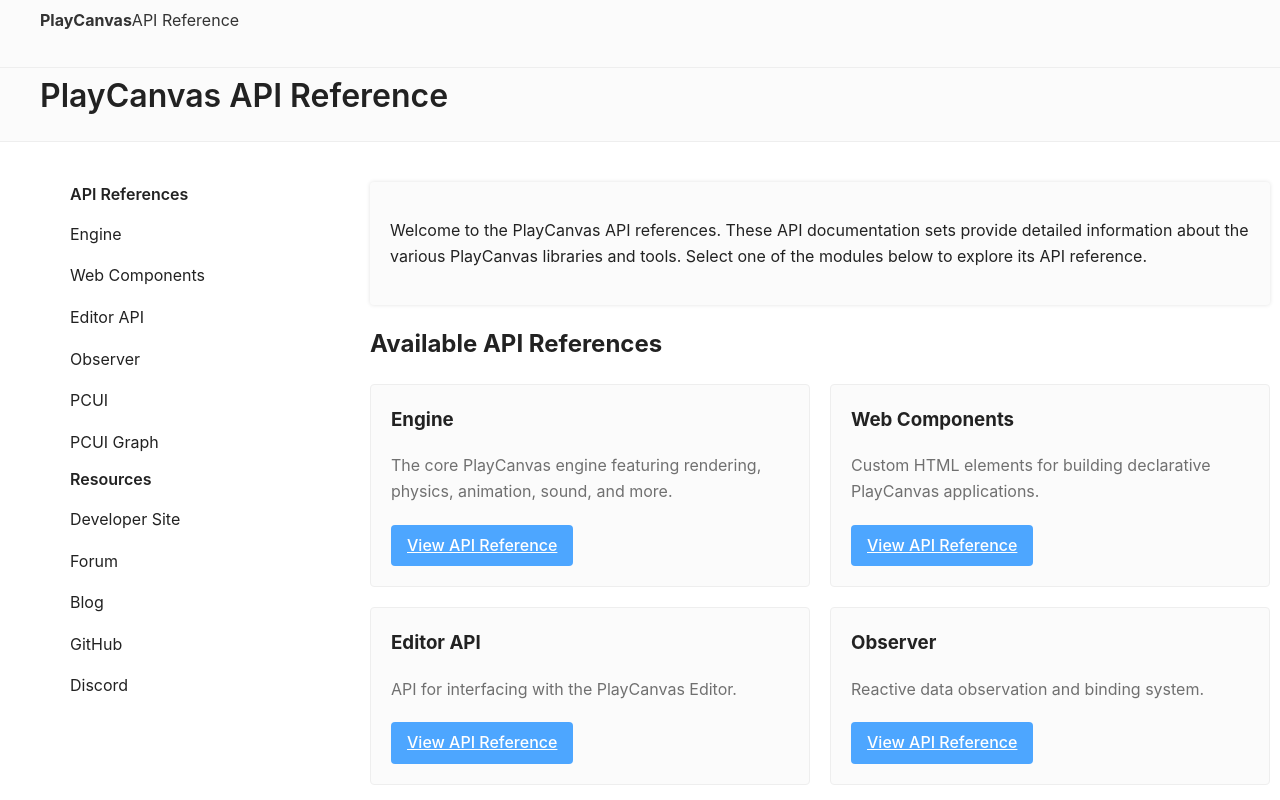
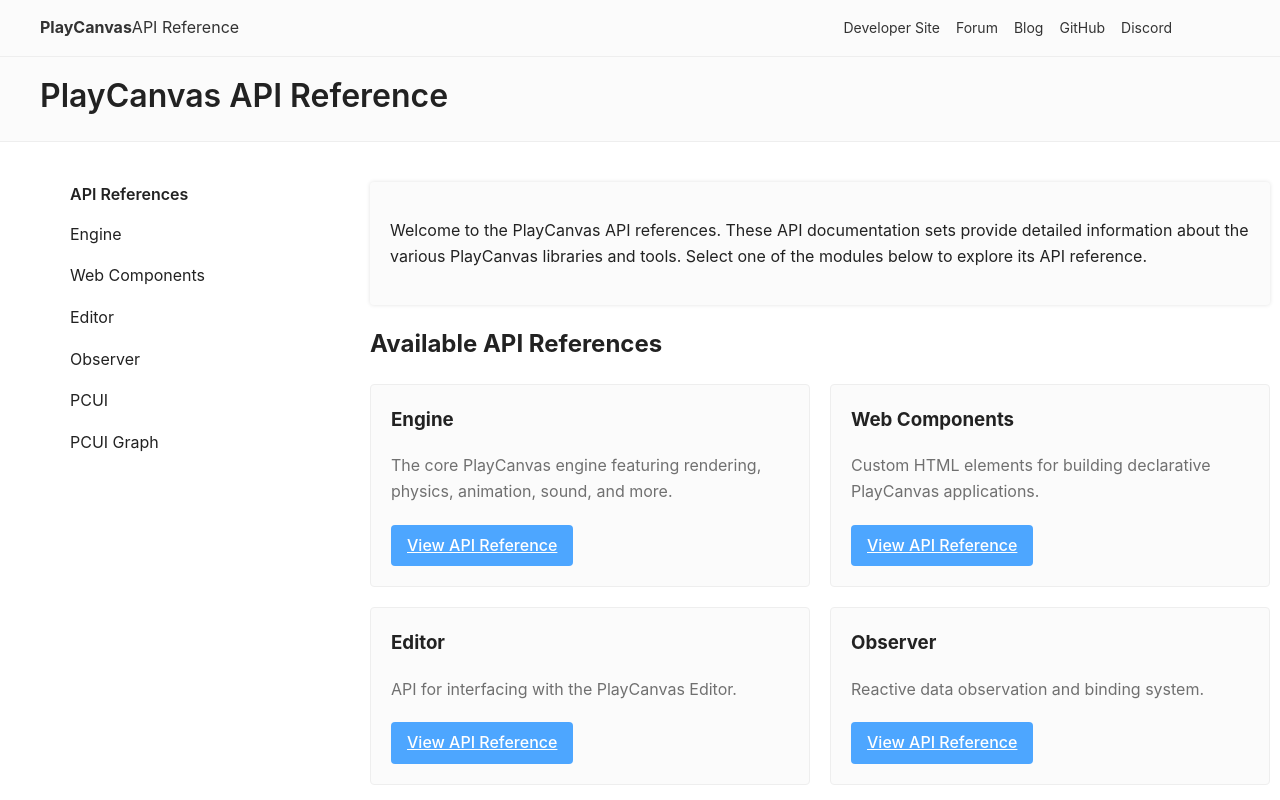
Before and after one commit to playcanvas/api-reference, a website: page index.html in a window 1280 px wide. Shown: the top 800 px of the page. Drawn offline with Linux system fonts and the light colour scheme.

Commit message:
Improve header nav bar

```diff
--- a/index.html
+++ b/index.html
@@ -135,6 +135,11 @@
             display: flex;
             gap: 16px;
             font-size: 14px;
+            margin: 0 20px;
+        }
+
+        .tsd-toolbar-links a {
+            white-space: nowrap;
         }
 
         .tsd-widget {
@@ -608,6 +613,20 @@
             .tsd-navigation.primary {
                 position: static;
             }
+
+            .tsd-toolbar-links {
+                display: none;
+            }
+
+            .title {
+                max-width: 70%;
+            }
+        }
+
+        @media (max-width: 600px) {
+            .title {
+                font-size: 14px;
+            }
         }
     </style>
 </head>
@@ -616,17 +635,22 @@
 
     <header class="tsd-page-toolbar">
         <div class="tsd-toolbar-contents container">
-            <div class="table-cell" id="tsd-search">
             <div class="title">
                 <a href="./index.html">
                     <em>PlayCanvas</em> API Reference
                 </a>
             </div>
-                <div class="table-cell" id="tsd-widgets">
+            <div class="tsd-toolbar-links">
+                <a href="https://developer.playcanvas.com" target="_blank">Developer Site</a>
+                <a href="https://forum.playcanvas.com" target="_blank">Forum</a>
+                <a href="https://blog.playcanvas.com" target="_blank">Blog</a>
+                <a href="https://github.com/playcanvas" target="_blank">GitHub</a>
+                <a href="https://discord.gg/RSaMRzg" target="_blank">Discord</a>
+            </div>
+            <div id="tsd-widgets">
                 <a href="#" class="tsd-widget search" data-show=".tsd-search" title="Search"></a>
                 <a href="#" class="tsd-widget menu" data-show=".menu-popup" title="Menu"></a>
                 <a href="#" class="tsd-widget theme" data-show=".theme-popup" title="Theme"></a>
-                </div>
             </div>
         </div>
     </header>
@@ -653,19 +677,10 @@
                     <ul>
                         <li><a href="./engine/">Engine</a></li>
                         <li><a href="./web-components/">Web Components</a></li>
-                        <li><a href="./editor-api/">Editor API</a></li>
+                        <li><a href="./editor-api/">Editor</a></li>
                         <li><a href="./observer/">Observer</a></li>
                         <li><a href="./pcui/">PCUI</a></li>
                         <li><a href="./pcui-graph/">PCUI Graph</a></li>
-                    </ul>
-
-                    <h3>Resources</h3>
-                    <ul>
-                        <li><a href="https://developer.playcanvas.com" target="_blank">Developer Site</a></li>
-                        <li><a href="https://forum.playcanvas.com" target="_blank">Forum</a></li>
-                        <li><a href="https://blog.playcanvas.com" target="_blank">Blog</a></li>
-                        <li><a href="https://github.com/playcanvas" target="_blank">GitHub</a></li>
-                        <li><a href="https://discord.gg/RSaMRzg" target="_blank">Discord</a></li>
                     </ul>
                 </nav>
             </div>
@@ -690,7 +705,7 @@
                                 <a href="./web-components/" class="module-link">View API Reference</a>
                             </li>
                             <li class="module-item" data-name="editor-api">
-                                <h3>Editor API</h3>
+                                <h3>Editor</h3>
                                 <p>API for interfacing with the PlayCanvas Editor.</p>
                                 <a href="./editor-api/" class="module-link">View API Reference</a>
                             </li>
```
Lines whose indentation alone changed are shown as unchanged.
